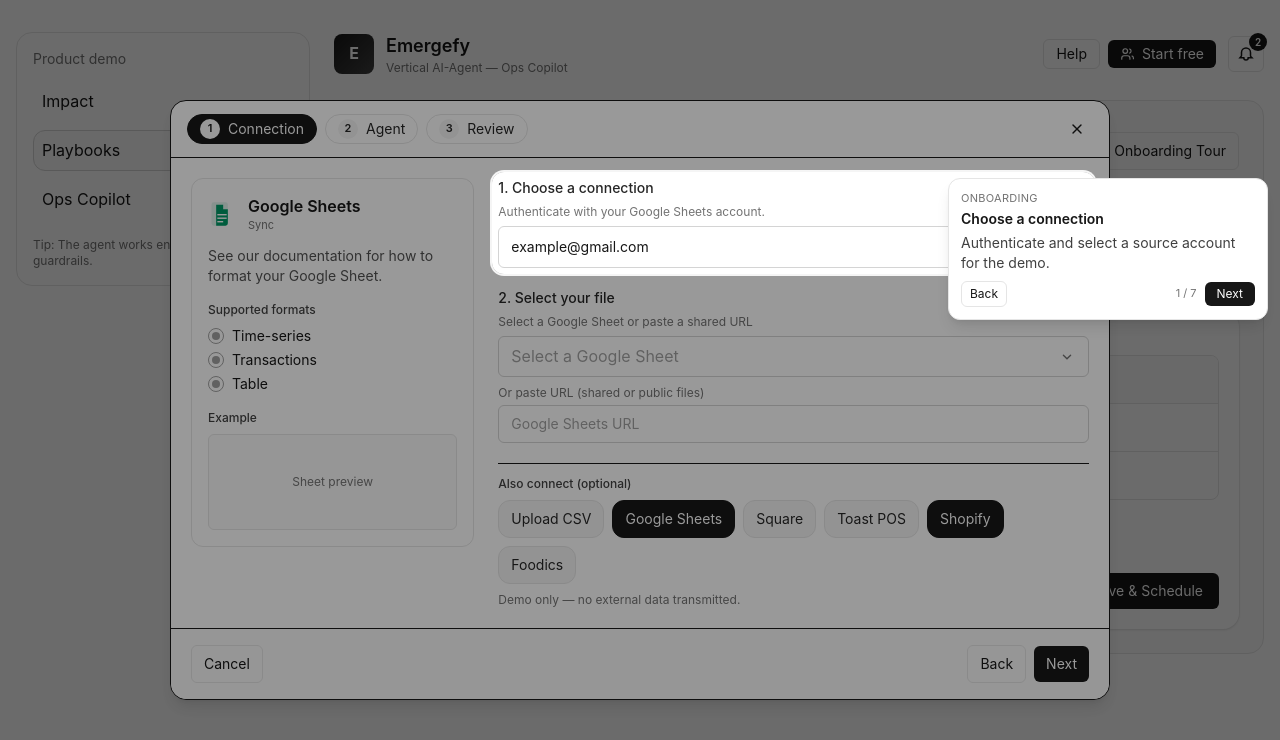
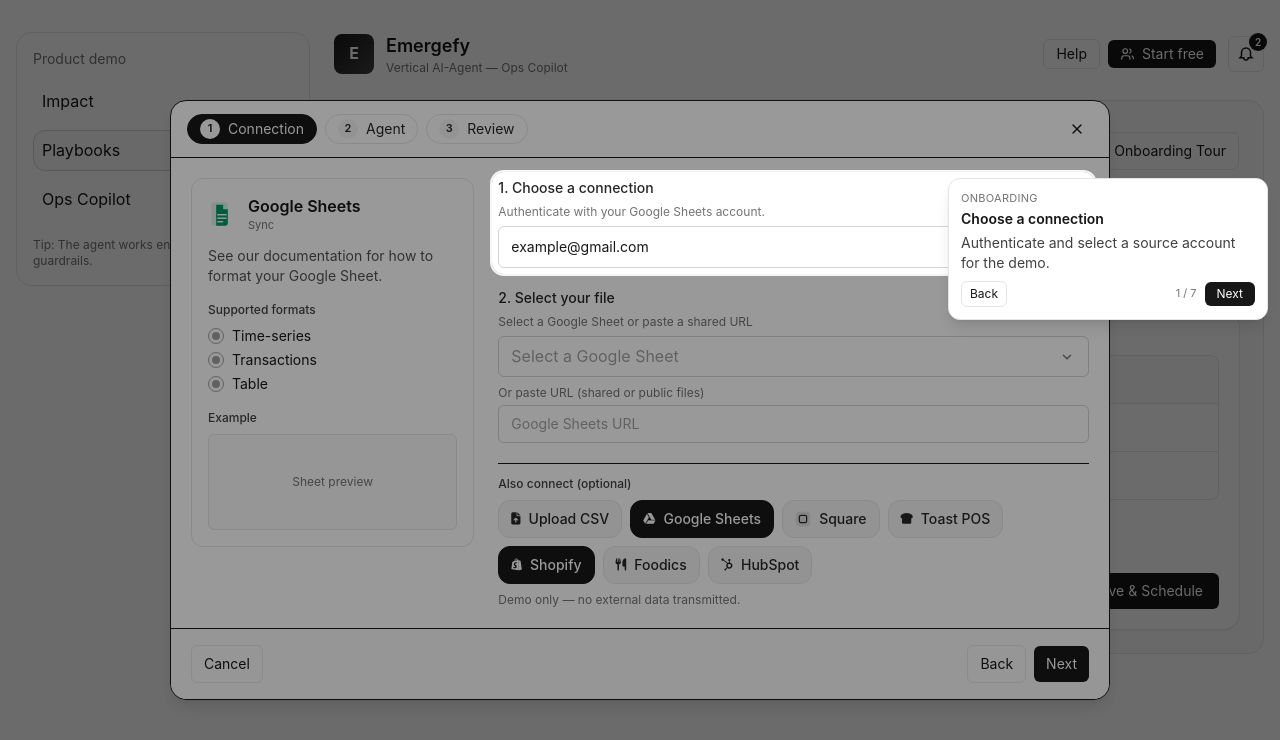
Before and after one commit to ameen-yasin/emergefy-core-demo, a React (Vite) app: page / in a window 1280 px wide. Both pictures are taken after a click on the button "Start Demo". Shown: the top 740 px of the page. Built offline with nearby package versions, Linux system fonts and the light colour scheme.

Commit message:
update demo

```diff
--- a/index.html
+++ b/index.html
@@ -2,9 +2,15 @@
 <html lang="en">
   <head>
     <meta charset="UTF-8" />
-     <meta name="viewport" content="width=device-width, initial-scale=1.0" />
-     <title>Emergefy | AI Retention & Promotions Demo</title>
-     <meta name="description" content="Turn first-time guests into loyal fans. Emergefy detects churn, triggers margin‑safe win-backs, and proves ROI—no IT team required.">
+    <meta name="viewport" content="width=device-width, initial-scale=1.0" />
+    <title>Emergefy | AI Retention & Promotions Demo</title>
+    <meta name="description" content="Turn first-time guests into loyal fans. Emergefy detects churn, triggers margin‑safe win-backs, and proves ROI—no IT team required.">
+
+    <link
+      rel="stylesheet"
+      href="https://cdnjs.cloudflare.com/ajax/libs/font-awesome/6.5.1/css/all.min.css"
+      referrerpolicy="no-referrer"
+    />
 
     <!-- Favicon and app icons -->
     <link rel="icon" href="/logo.ico" sizes="any" />
--- a/src/demo3-startfree.tsx
+++ b/src/demo3-startfree.tsx
@@ -73,6 +73,12 @@ const IconCheckCircle = ({ size = 18 }: { size?: number }) => (
     <path d="M8 12l3 3 5-6" fill="none" strokeWidth="2" strokeLinecap="round" strokeLinejoin="round" />
   </svg>
 );
+const IconSquarePOS = ({ size = 16 }: { size?: number }) => (
+  <svg width={size} height={size} viewBox="0 0 24 24" className="stroke-current fill-current">
+    <rect x="2" y="2" width="20" height="20" rx="5" strokeWidth="1.8" fill="currentColor" opacity="0.1" />
+    <rect x="6.5" y="6.5" width="11" height="11" rx="2.5" strokeWidth="1.8" fill="none" />
+  </svg>
+);
 // const IconBot = ({ size = 18 }: { size?: number }) => (
 //   <svg width={size} height={size} viewBox="0 0 24 24" className="stroke-current">
 //     <rect x="3" y="7" width="18" height="12" rx="3" fill="none" strokeWidth="2" />
@@ -373,10 +379,12 @@ function RadioList<T extends string>({
 
 function CheckboxPill({
   label,
+  icon,
   on,
   onToggle,
 }: {
   label: string;
+  icon?: React.ReactNode;
   on: boolean;
   onToggle: () => void;
 }) {
@@ -384,13 +392,14 @@ function CheckboxPill({
     <button
       onClick={onToggle}
       className={[
-        "px-3 py-2 rounded-xl text-sm border",
+        "px-3 py-2 rounded-xl text-sm border inline-flex items-center gap-2",
         on
           ? "bg-neutral-900 text-white border-neutral-900"
           : "bg-neutral-100 text-neutral-800 border-neutral-200 hover:bg-neutral-200",
       ].join(" ")}
     >
-      {label}
+      {icon && <span className="text-current">{icon}</span>}
+      <span className="font-medium">{label}</span>
     </button>
   );
 }
@@ -626,8 +635,21 @@ function FlowDemo({
     toast: false,
     shopify: true,
     foodics: false,
+    hubspot: false,
   });
   const toggleConn = (k: string) => setConnections((c) => ({ ...c, [k]: !c[k] }));
+  const connectionOptions = useMemo(
+    () => [
+      { key: "csv", label: "Upload CSV", icon: <i className="fa-solid fa-file-arrow-up fa-sm" aria-hidden /> },
+      { key: "gsheet", label: "Google Sheets", icon: <i className="fa-brands fa-google-drive fa-sm" aria-hidden /> },
+      { key: "square", label: "Square", icon: <IconSquarePOS /> },
+      { key: "toast", label: "Toast POS", icon: <i className="fa-solid fa-bread-slice fa-sm" aria-hidden /> },
+      { key: "shopify", label: "Shopify", icon: <i className="fa-brands fa-shopify fa-sm" aria-hidden /> },
+      { key: "foodics", label: "Foodics", icon: <i className="fa-solid fa-utensils fa-sm" aria-hidden /> },
+      { key: "hubspot", label: "HubSpot", icon: <i className="fa-brands fa-hubspot fa-sm" aria-hidden /> },
+    ],
+    []
+  );
 
   // Onboarding tour anchors
   const anchorAudience = useRef<HTMLDivElement>(null);
@@ -938,12 +960,15 @@ function FlowDemo({
                     <div ref={anchorModalConnectAlso} className="pt-3 border-t">
                       <div className="text-xs font-medium text-neutral-700 mb-2">Also connect (optional)</div>
                       <div className="flex flex-wrap gap-2">
-                        <CheckboxPill label="Upload CSV" on={!!connections.csv} onToggle={() => toggleConn("csv")} />
-                        <CheckboxPill label="Google Sheets" on={!!connections.gsheet} onToggle={() => toggleConn("gsheet")} />
-                        <CheckboxPill label="Square" on={!!connections.square} onToggle={() => toggleConn("square")} />
-                        <CheckboxPill label="Toast POS" on={!!connections.toast} onToggle={() => toggleConn("toast")} />
-                        <CheckboxPill label="Shopify" on={!!connections.shopify} onToggle={() => toggleConn("shopify")} />
-                        <CheckboxPill label="Foodics" on={!!connections.foodics} onToggle={() => toggleConn("foodics")} />
+                        {connectionOptions.map((opt) => (
+                          <CheckboxPill
+                            key={opt.key}
+                            label={opt.label}
+                            icon={opt.icon}
+                            on={!!connections[opt.key]}
+                            onToggle={() => toggleConn(opt.key)}
+                          />
+                        ))}
                       </div>
                       <div className="text-xs text-neutral-500 mt-2">Demo only — no external data transmitted.</div>
                     </div>
```
